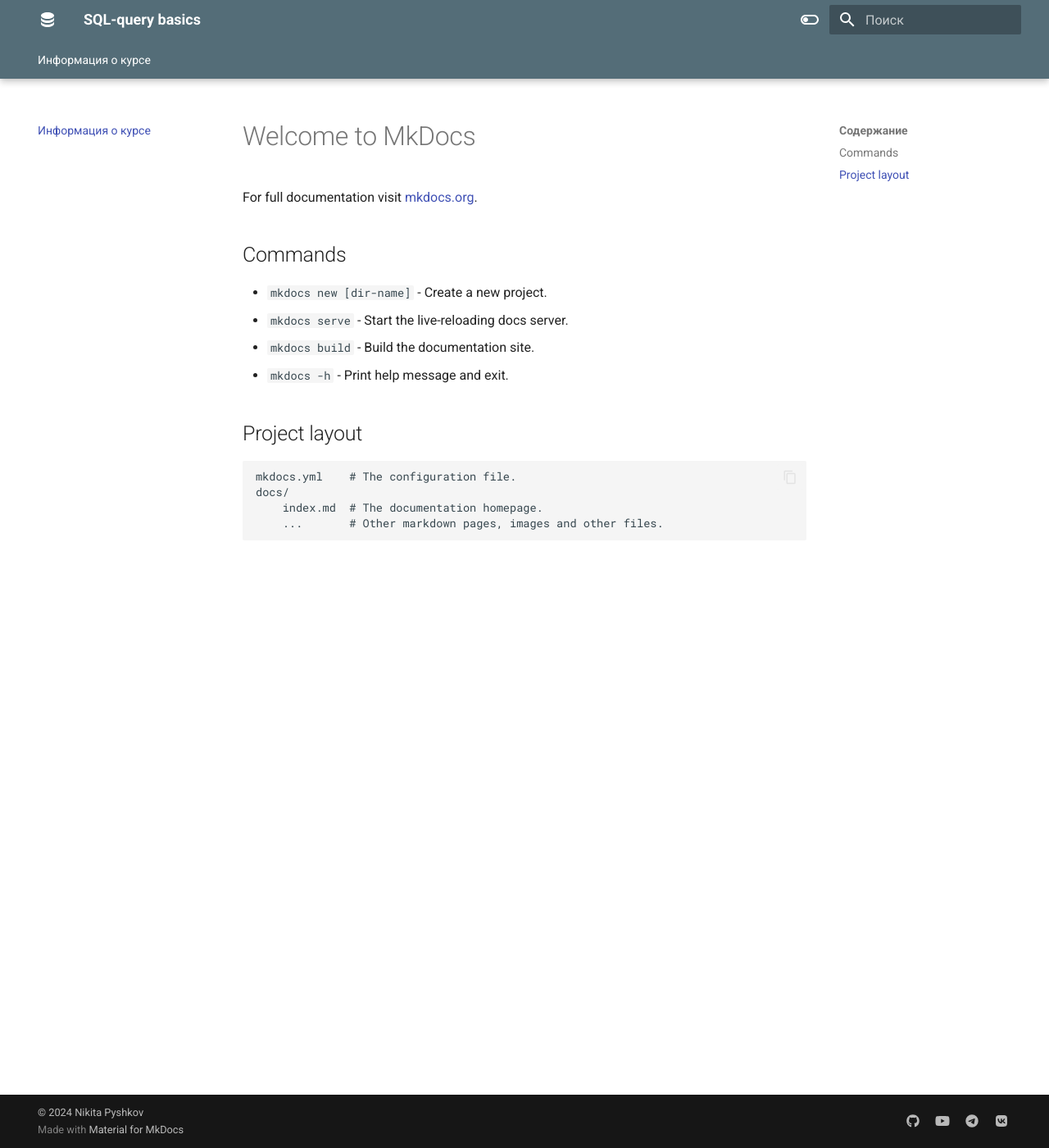
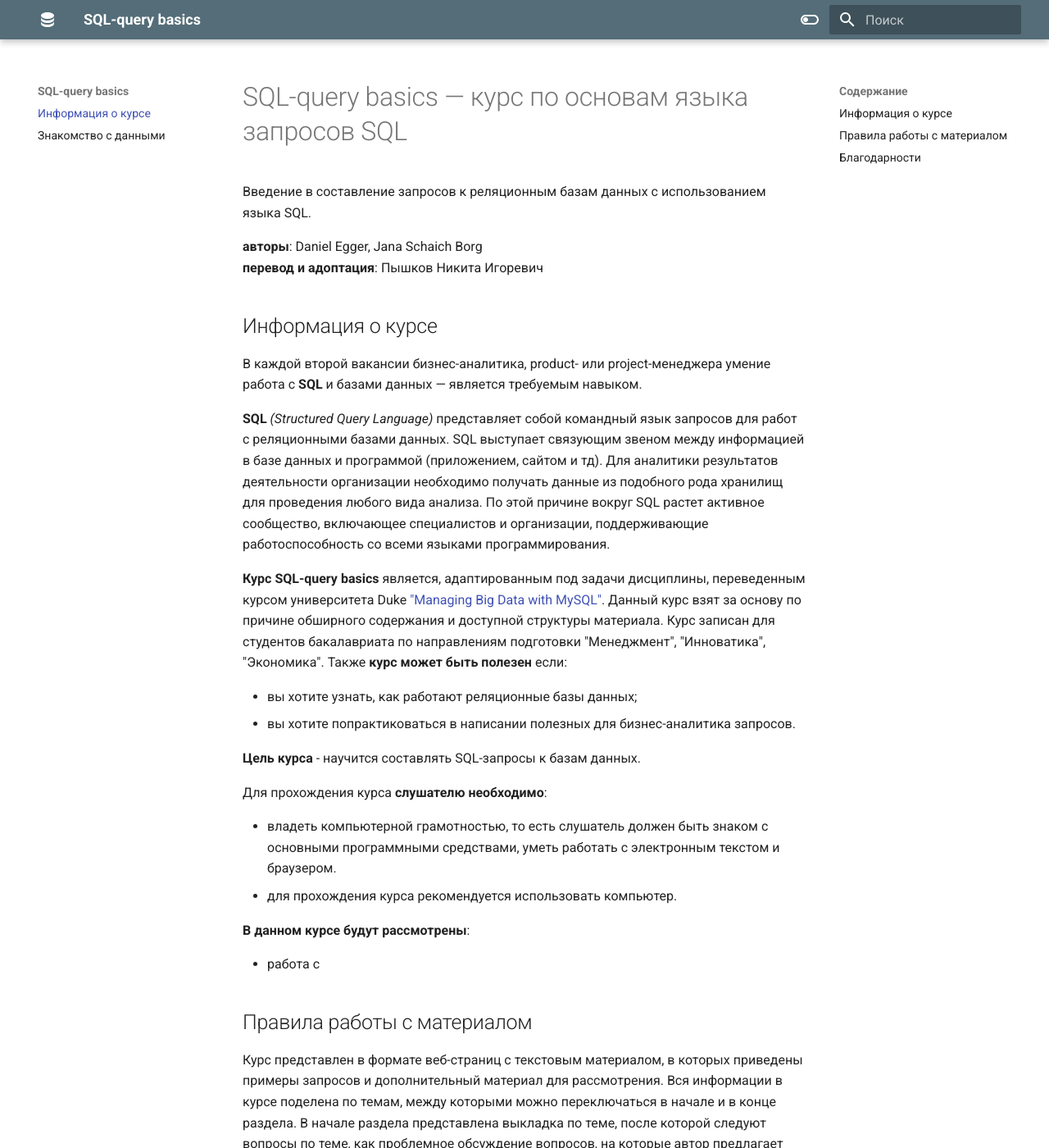
Before and after one commit to pyshkovni/sql-query-basics, an MkDocs documentation site: the page built from docs/index.md, in a window 1280 px wide and 1400 px high. Shown: the whole window at 82% size. Built offline with MkDocs 1.6.1 and Material for MkDocs 9.7.7, drawn with Linux system fonts in a browser that asks for light colours; some of the changed text lies outside the part shown.

Commit message:
Заполнена тема looking_at_your_data

```diff
--- a/docs/index.md
+++ b/docs/index.md
@@ -1,17 +1,46 @@
-# Welcome to MkDocs
+# SQL-query basics — курс по основам языка запросов SQL
 
-For full documentation visit [mkdocs.org](https://www.mkdocs.org).
+Введение в составление запросов к реляционным базам данных с использованием языка SQL.
 
-## Commands
+**авторы**: Daniel Egger, Jana Schaich Borg<br>
+**перевод и адоптация**: Пышков Никита Игоревич<br>
 
-* `mkdocs new [dir-name]` - Create a new project.
-* `mkdocs serve` - Start the live-reloading docs server.
-* `mkdocs build` - Build the documentation site.
-* `mkdocs -h` - Print help message and exit.
+## Информация о курсе
 
-## Project layout
+В каждой второй вакансии бизнес-аналитика, product- или project-менеджера умение работа с **SQL** и базами данных — является требуемым навыком.
 
-    mkdocs.yml    # The configuration file.
-    docs/
-        index.md  # The documentation homepage.
-        ...       # Other markdown pages, images and other files.
+**SQL** _(Structured Query Language)_ представляет собой командный язык запросов для работ с реляционными базами данных. SQL выступает связующим звеном между информацией в базе данных и программой (приложением, сайтом и тд). Для аналитики результатов деятельности организации необходимо получать данные из подобного рода хранилищ для проведения любого вида анализа. По этой причине вокруг SQL растет активное сообщество, включающее специалистов и организации, поддерживающие работоспособность со всеми языками программирования.
+
+**Курс SQL-query basics** является, адаптированным под задачи дисциплины, переведенным курсом университета Duke ["Managing Big Data with MySQL"](https://www.coursera.org/learn/analytics-mysql). Данный курс взят за основу по причине обширного содержания и доступной структуры материала. Курс записан для студентов бакалавриата по направлениям подготовки "Менеджмент", "Инноватика", "Экономика". Также **курс может быть полезен** если:
+
+* вы хотите узнать, как работают реляционные базы данных;
+* вы хотите попрактиковаться в написании полезных для бизнес-аналитика запросов.
+
+**Цель курса** - научится составлять SQL-запросы к базам данных.
+
+Для прохождения курса **слушателю необходимо**:
+
+* владеть компьютерной грамотностью, то есть слушатель должен быть знаком с основными программными средствами, уметь работать с электронным текстом и браузером.
+* для прохождения курса рекомендуется использовать компьютер.
+
+
+
+
+<!-- TODO -->
+**В данном курсе будут рассмотрены**:
+
+* работа с
+
+## Правила работы с материалом
+
+Курс представлен в формате веб-страниц с текстовым материалом, в которых приведены примеры запросов и дополнительный материал для рассмотрения. Вся информации в курсе поделена по темам, между которыми можно переключаться в начале и в конце раздела. В начале раздела представлена выкладка по теме, после которой следуют вопросы по теме, как проблемное обсуждение вопросов, на которые автор предлагает обратить внимание.
+
+## Благодарности
+
+Отдельное спасибо хочу передать Ковалеву Антону, моему однокласснику, сокоманднику и просто хорошему другу, без которого я никогда бы не обрел понимание в программировании.
+
+Выражаю благодарность Топоровскому Валерию, бывшему руководителю и хорошему наставнику.
+
+Передаю спасибо коллегам и добрым друзьям, Сергею Тер-Петросяну и Алексею Казакову, с которыми данный материал был реализован на университетских курсах, а также благодарю за помощь в поиске и формировании материала.
+
+**Желаю успешного прохождения курса :)**
--- a/mkdocs.yml
+++ b/mkdocs.yml
@@ -11,8 +11,8 @@ theme:
     text: Roboto
     code: Roboto Mono
   features:
-    - navigation.tabs
-    - navigation.tabs.sticky
+    # - navigation.tabs
+    # - navigation.tabs.sticky
     - navigation.top
     - navigation.sections
     - navigation.instant
@@ -42,6 +42,7 @@ theme:
 
 nav:
   - Информация о курсе: index.md
+  - Знакомство с данными: looking_at_your_data.md
 
 extra:
   social:
```
Also changed, not shown: docs/looking_at_your_data.md (added, +262 -0 lines).
